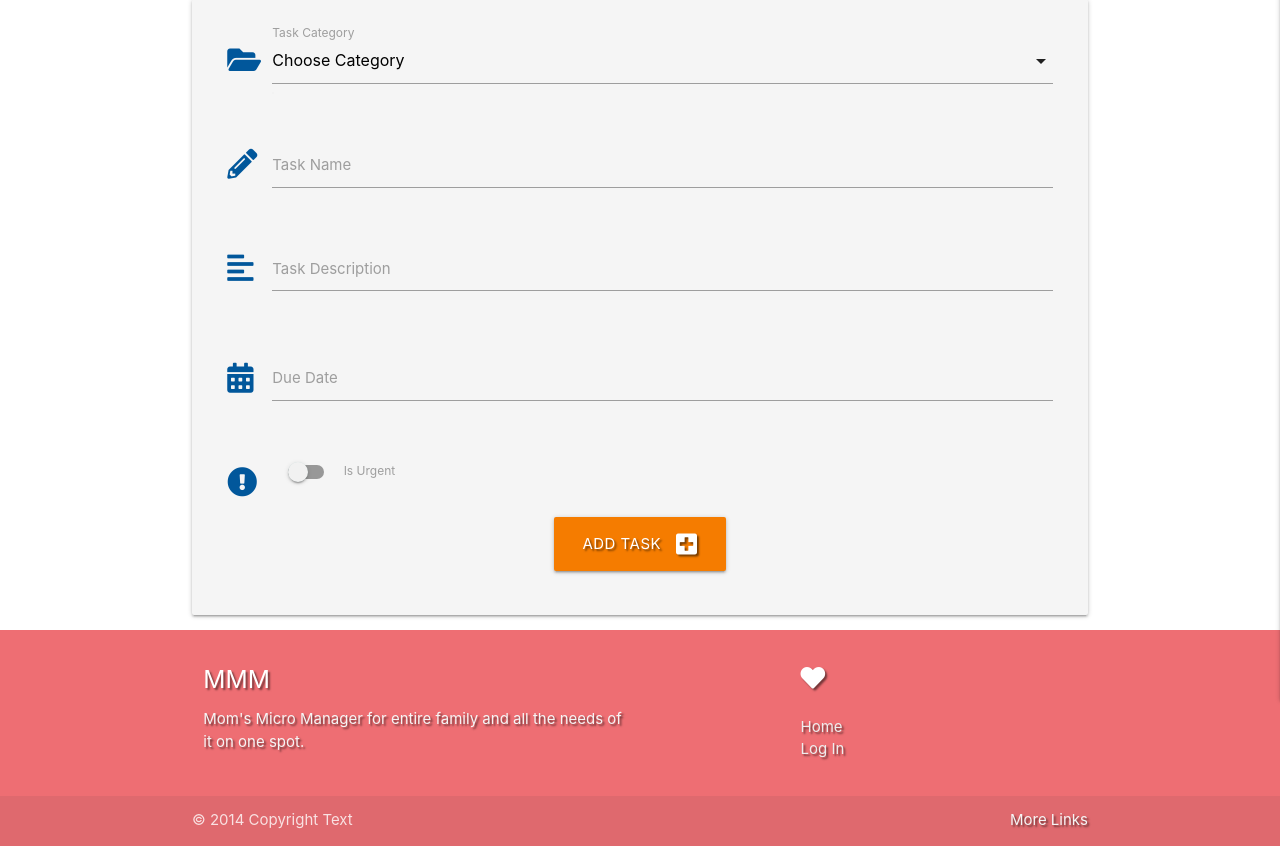
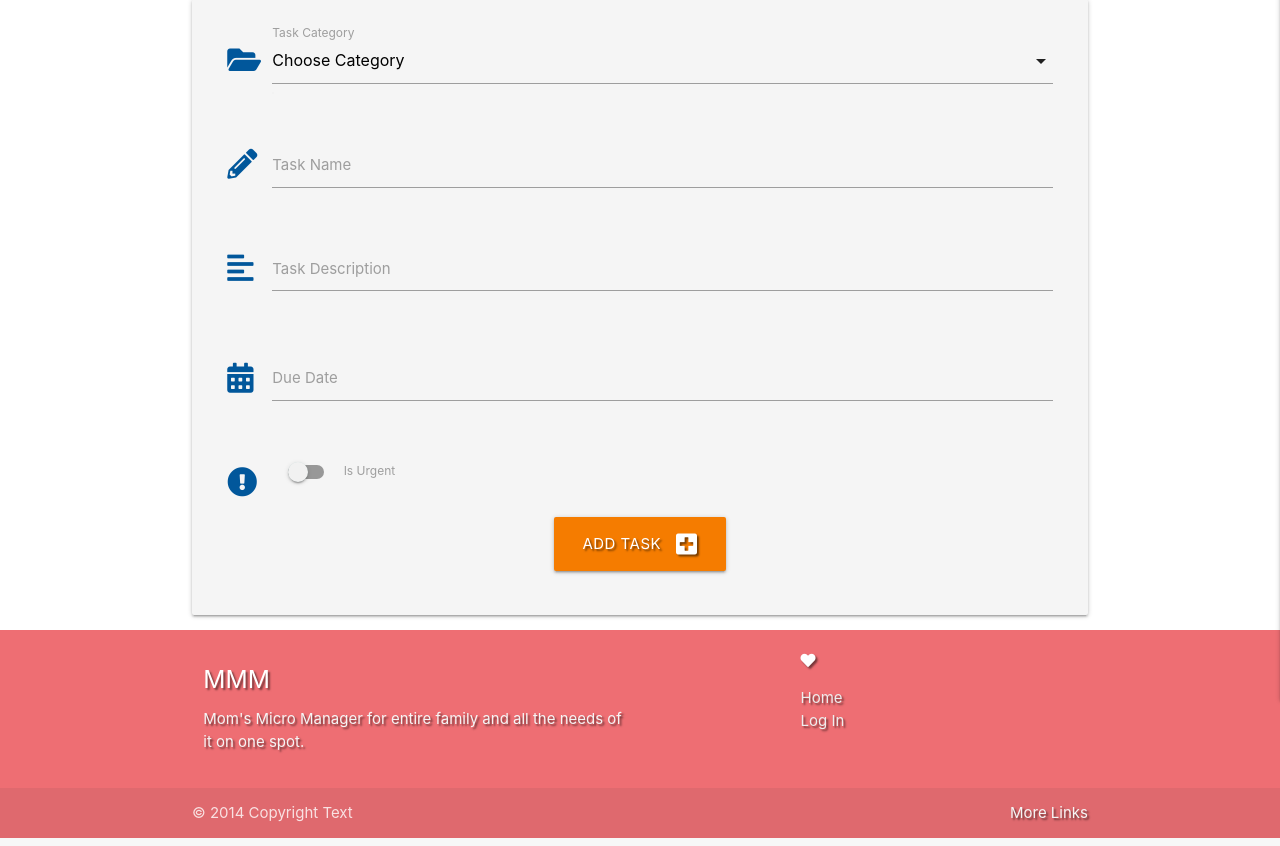
Before and after one commit to Code-Institute-Submissions/danthestar-MS3-cookbook_SepResub, a Flask app: page /add_task in a window 1280 px wide. Shown: the part 160-1006 px from the top of the page. Run offline with Flask 2, Linux system fonts and the light colour scheme; data that the repository does not hold is empty; some libraries are stand-ins or nearby versions.

Commit message:
fixing errors

```diff
--- a/templates/base.html
+++ b/templates/base.html
@@ -84,7 +84,7 @@
                     <p class="grey-text text-lighten-4 text-shadow">Mom's Micro Manager for entire family and all the needs of it on one spot.</p>
                 </div>
                 <div class="col l4 offset-l2 s12">
-                    <h5 i class="fas fa-heart Tiny text-shadow"></i></h5>
+                    <i class="fas fa-heart Tiny text-shadow"></i>
                     <ul>
                         <li><a class="grey-text text-lighten-3 text-shadow" href="{{ url_for('get_tasks') }}">Home</a></li>
                         <li><a class="grey-text text-lighten-3 text-shadow" href="{{ url_for('login') }}">Log In</a></li>
```
